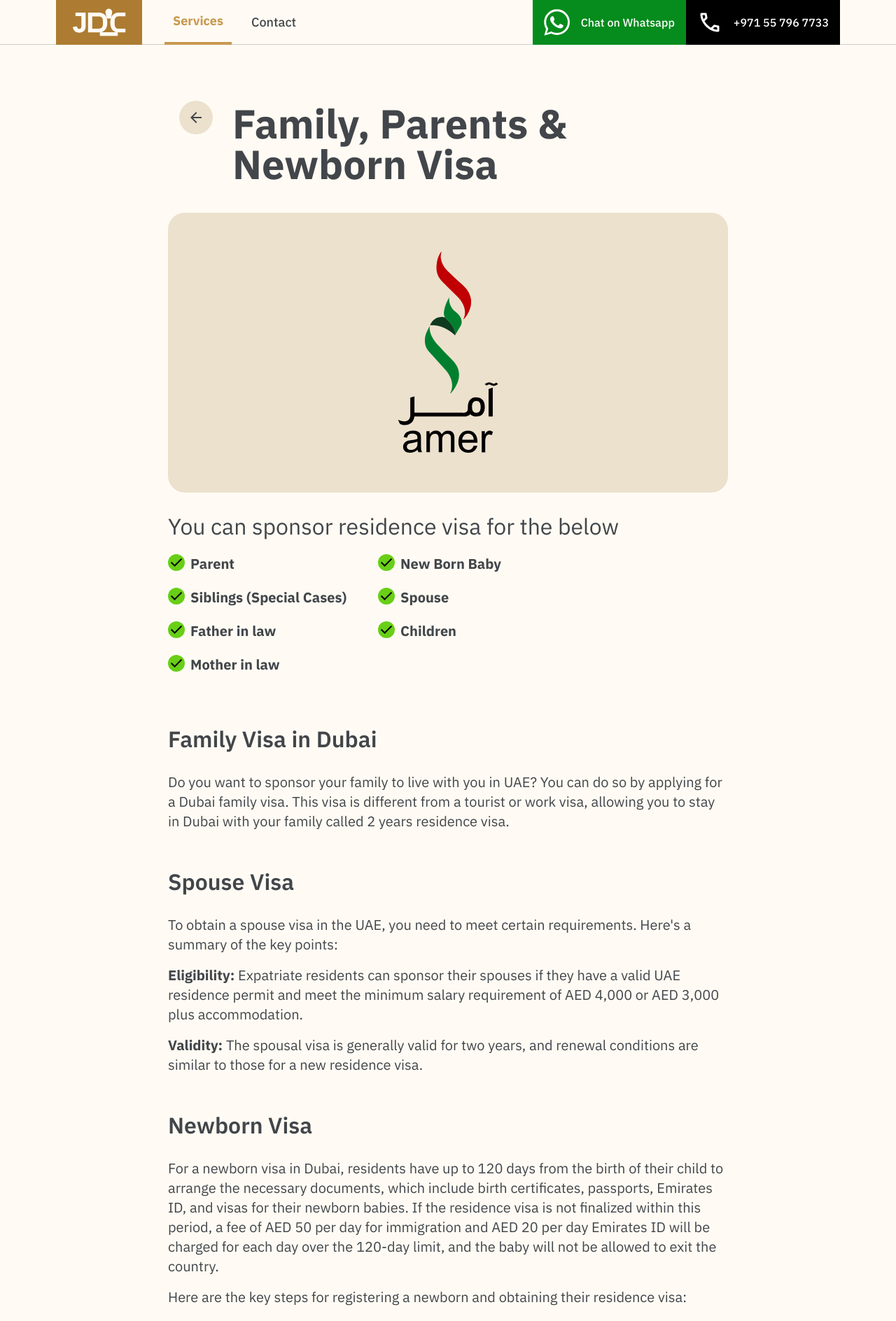
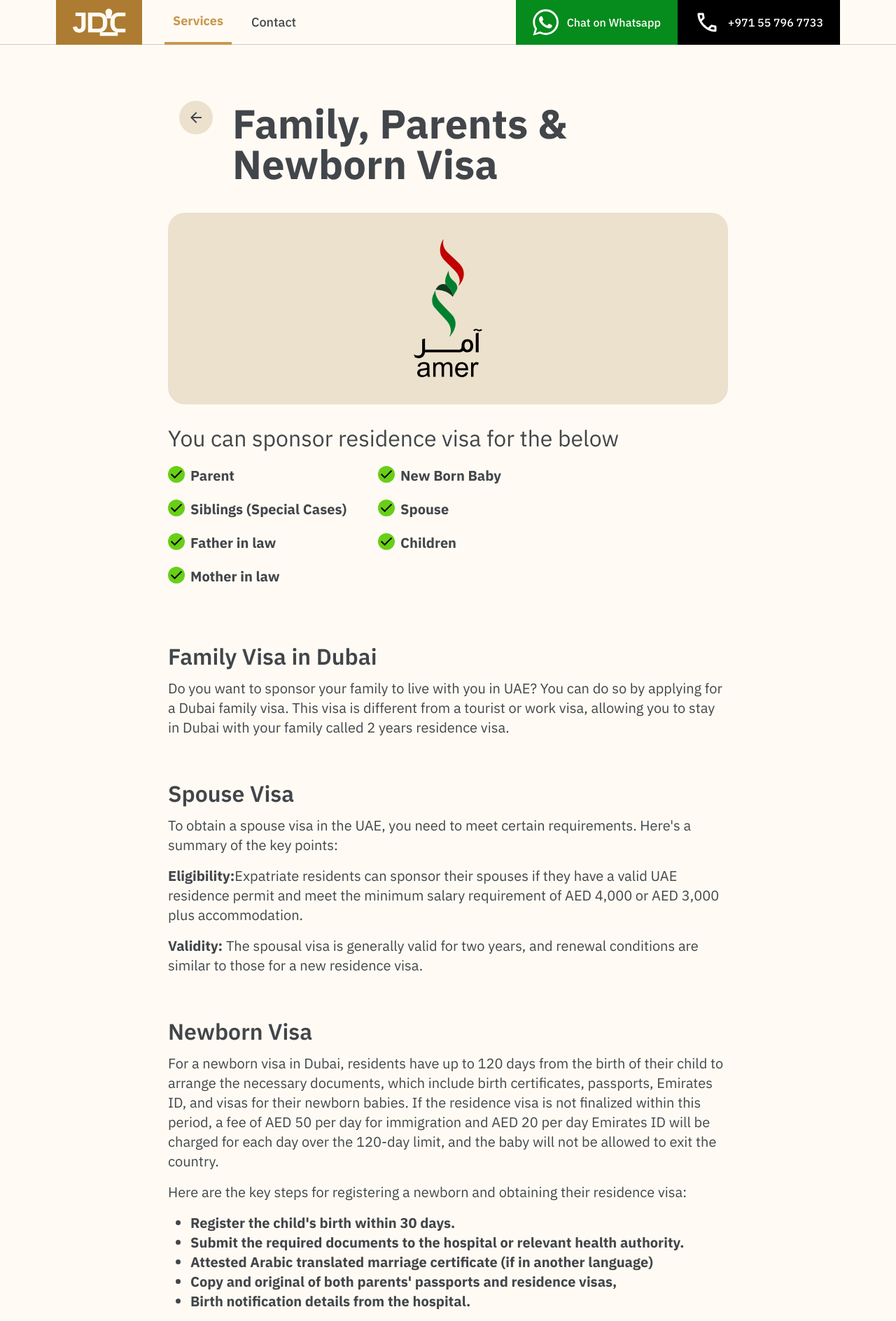
Before and after one commit to Hammad05/jenan-web, a Next.js app: page /servicedetail/familyvisa in a window 1280 px wide. Shown: the top 1888 px of the page at 70% size. Built offline with nearby package versions, Linux system fonts and the light colour scheme.

Commit message:
parent and family gap fix

```diff
--- a/src/app/about/page.tsx
+++ b/src/app/about/page.tsx
@@ -3,7 +3,7 @@ import Info from "../components/info";
 export default function AboutPage() {
   return (
     <div className="px-[var(--layout-padding-md)] md:px-0">
-      <h1 className="text-xl md:text-3xl font-ibm-plex-sans-500 md:font-ibm-plex-sans-400 mb-1">
+      <h1 className="text-xl font-ibm-plex-sans-500 md:text-3xl md:font-ibm-plex-sans-500 mb-1">
         Contact us
       </h1>
       <p className="font-ibm-plex-sans-400 text-sm md:text-xl mb-8">
--- a/src/app/components/contact.tsx
+++ b/src/app/components/contact.tsx
@@ -14,27 +14,27 @@ export default function ContactInfo() {
     <div className="h-[64px] flex items-center">
       <button
         onClick={handleWhatsappClick}
-        className="bg-green flex-1 md:flex-auto px-4 h-full flex items-center justify-center gap-3 md:gap-4"
+        className="bg-green flex-1 flex-auto h-full flex items-center justify-around gap-3 lg:px-6 md:px-3"
       >
         <img
           src="/whatsapp.svg"
           alt="Whatsapp"
           className="object-contain w-6 h-6 md:w-auto md:h-auto"
         />
-        <span className="text-sm md:text-base text-white flex-initial">
+        <span className="text-sm md:text-base text-white">
           Chat on Whatsapp
         </span>
       </button>
       <button
         onClick={handleCallClick}
-        className="bg-black flex-1 md:flex-auto px-4 h-full flex items-center justify-center gap-3 md:gap-4"
+        className="bg-black flex-1 flex-auto h-full flex items-center justify-around gap-3 lg:px-6 md:px-3"
       >
         <img
           src="/call.svg"
           alt="Call"
           className="object-contain w-6 h-6 md:w-auto md:h-auto"
         />
-        <span className="text-sm md:text-base text-white flex-initial">
+        <span className="text-sm md:text-base text-white">
           +971 55 796 7733
         </span>
       </button>
--- a/src/app/components/pagetitle.tsx
+++ b/src/app/components/pagetitle.tsx
@@ -26,12 +26,19 @@ export default function PageTitle(props: PageTitleProps) {
         </p>
       </div>
       {props.image && (
-        <div className={`w-full h-[14.375rem] md:h-[400px] relative ${props.containerClasses ?? ""}`}>
+        <div
+          className={`w-full h-[14.375rem] md:h-[17.125rem] relative ${
+            props.containerClasses ?? ""
+          }`}
+        >
           <Image
-            className={`md:rounded-3xl object-cover ${props.imageClasses ?? ""}`}
+            className={`md:rounded-3xl object-cover ${
+              props.imageClasses ?? ""
+            }`}
             src={props.image}
             alt="Golden Visa"
             layout="fill"
+            priority
             objectFit="cover"
           />
         </div>
--- a/src/app/servicedetail/familyvisa/page.tsx
+++ b/src/app/servicedetail/familyvisa/page.tsx
@@ -26,25 +26,25 @@ export default function FamilyVisa() {
             numColumns={2}
           ></List>
         </div>
-        <p className="text-2xl md:text-32px font-ibm-plex-sans-600 mt-14 mb-6">
+        <p className="text-2xl md:text-32px font-ibm-plex-sans-600 mt-16">
           Family Visa in Dubai
         </p>
-        <p className="md:text-xl font-ibm-plex-sans-400 mt-8 mb-6">
+        <p className="md:text-xl font-ibm-plex-sans-400 mt-4">
           Do you want to sponsor your family to live with you in UAE? You can do
           so by applying for a Dubai family visa. This visa is different from a
           tourist or work visa, allowing you to stay in Dubai with your family
           called 2 years residence visa.
         </p>
-        <p className="text-2xl md:text-32px font-ibm-plex-sans-600 mt-14 mb-6">
+        <p className="text-2xl md:text-32px font-ibm-plex-sans-600 mt-16">
           Spouse Visa
         </p>
-        <div className="md:text-xl font-ibm-plex-sans-400 mt-8 mb-6">
+        <div className="md:text-xl font-ibm-plex-sans-400 mt-4">
           <p>
             To obtain a spouse visa in the UAE, you need to meet certain
             requirements. Here&apos;s a summary of the key points:
           </p>
           <p className="mt-4">
-            <span className="font-ibm-plex-sans-700">Eligibility:</span>{" "}
+            <span className="font-ibm-plex-sans-700">Eligibility:</span>
             Expatriate residents can sponsor their spouses if they have a valid
             UAE residence permit and meet the minimum salary requirement of AED
             4,000 or AED 3,000 plus accommodation.
@@ -55,10 +55,10 @@ export default function FamilyVisa() {
             conditions are similar to those for a new residence visa.
           </p>
         </div>
-        <p className="text-2xl md:text-32px font-ibm-plex-sans-600 mt-14 mb-6">
+        <p className="text-2xl md:text-32px font-ibm-plex-sans-600 mt-16">
           Newborn Visa
         </p>
-        <div className="md:text-xl font-ibm-plex-sans-400 mt-8 mb-6">
+        <div className="md:text-xl font-ibm-plex-sans-400 mt-4">
           <p>
             For a newborn visa in Dubai, residents have up to 120 days from the
             birth of their child to arrange the necessary documents, which
@@ -93,10 +93,10 @@ export default function FamilyVisa() {
             of Health and Prevention and the Ministry of Foreign Affairs and
             International Cooperation (MOFA)
           </p>
-          <p className="text-2xl md:text-32px font-ibm-plex-sans-600 mt-14 mb-6">
+          <p className="text-2xl md:text-32px font-ibm-plex-sans-600 mt-16">
             Parents Visa
           </p>
-          <div className="md:text-xl font-ibm-plex-sans-400 mt-8 mb-6">
+          <div className="md:text-xl font-ibm-plex-sans-400 mt-4">
             <p>
               In the UAE, a residence visa for parents allows them to live in
               the country, typically sponsored by their children who are UAE
@@ -132,10 +132,10 @@ export default function FamilyVisa() {
               Ministry of Health and Prevention and the Ministry of Foreign
               Affairs and International Cooperation (MOFA)
             </p>
-            <p className="text-2xl md:text-32px font-ibm-plex-sans-600 mt-14 mb-6">
+            <p className="text-2xl md:text-32px font-ibm-plex-sans-600 mt-16">
               Benefits
             </p>
-            <p>
+            <p className="mt-4">
               The benefits of a residence visa in the UAE for parents include:
             </p>
             <ul className="list-disc px-8 mt-4 font-ibm-plex-sans-700">
@@ -167,7 +167,7 @@ export default function FamilyVisa() {
               provide them with greater financial and social independence during
               their stay in the UAE.
             </p>
-            <p className="mt-4">
+            <p className="mt-4 mb-4">
               Let us help you make the process stress-free and efficient,
               allowing you to reunite with your loved ones
             </p>
--- a/src/app/servicedetail/legaltranslation/page.tsx
+++ b/src/app/servicedetail/legaltranslation/page.tsx
@@ -6,9 +6,8 @@ export default function LegalTranslation() {
     <div>
       <PageTitle
         title="Legal Translation"
-        image="/ImageLegal.svg"
-        imageClasses="w-full h-[14.375rem] md:h-[400px] !object-contain md:object-cover"
-        containerClasses="bg-[#ECE1CD]"
+        image="/legaltranslationdetails.svg"
+        imageClasses="h-[17.125rem]"
       />
       <div className="px-[var(--layout-padding-md)] md:px-0">
         <p className="text-2xl md:text-32px font-ibm-plex-sans-400 mt-8 mb-6">
```
Also changed, not shown: public/ImageLegal.svg, public/legaltranslationdetails.svg.
